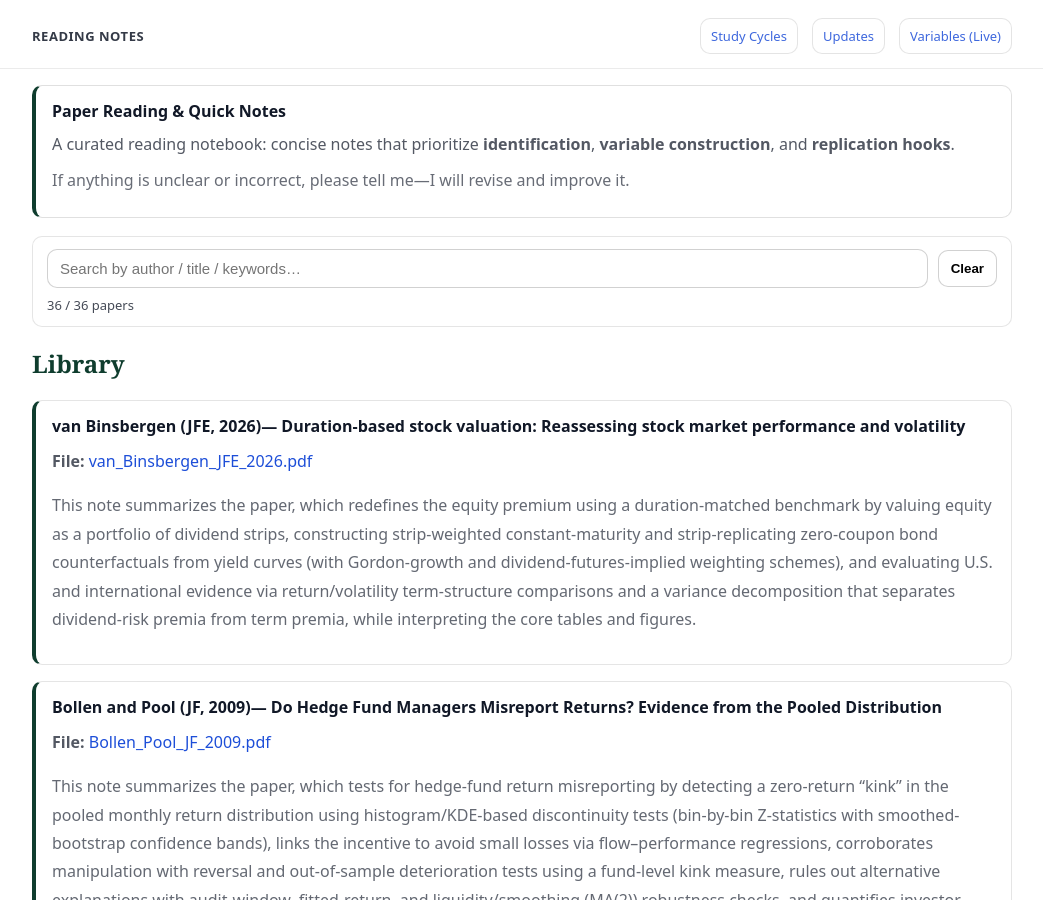
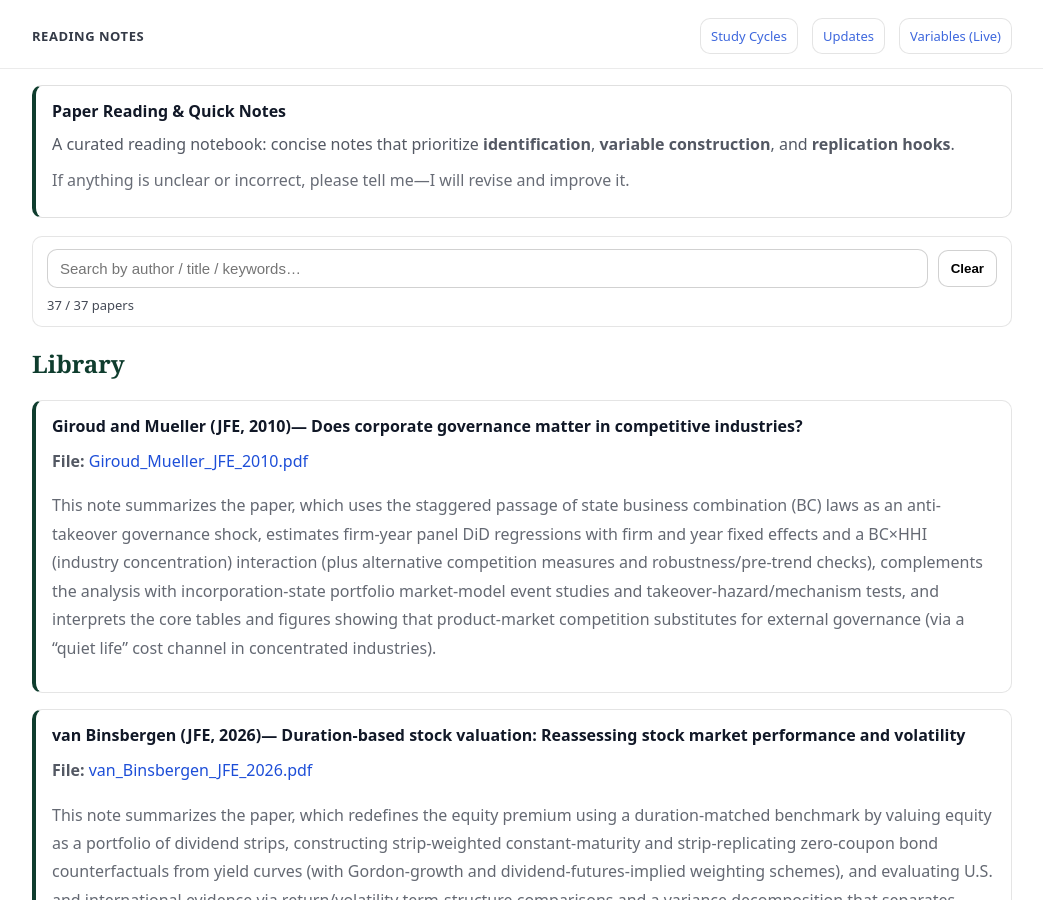
Before and after one commit to yaxinzn/study-archive, a Jekyll site: the page built from reading/index.md, in a window 1280 px wide and 900 px high. Shown: the whole window, without its empty margins (118-1161 px from the left). Built offline with Jekyll 4.4.1, drawn with Linux system fonts in a browser that asks for light colours.

Commit message:
Reading: add/update Giroud_Mueller_JFE_2010.pdf

```diff
--- a/_data/reading.yml
+++ b/_data/reading.yml
@@ -1,3 +1,7 @@
+- title: "Giroud and Mueller (JFE, 2010)— Does corporate governance matter in competitive industries?"
+  file: "Giroud_Mueller_JFE_2010.pdf"
+  desc: "This note summarizes the paper, which uses the staggered passage of state business combination (BC) laws as an anti-takeover governance shock, estimates firm-year panel DiD regressions with firm and year fixed effects and a BC×HHI (industry concentration) interaction (plus alternative competition measures and robustness/pre-trend checks), complements the analysis with incorporation-state portfolio market-model event studies and takeover-hazard/mechanism tests, and interprets the core tables and figures showing that product-market competition substitutes for external governance (via a “quiet life” cost channel in concentrated industries)."
+
 - title: "van Binsbergen (JFE, 2026)— Duration-based stock valuation: Reassessing stock market performance and volatility"
   file: "van_Binsbergen_JFE_2026.pdf"
   desc: "This note summarizes the paper, which redefines the equity premium using a duration-matched benchmark by valuing equity as a portfolio of dividend strips, constructing strip-weighted constant-maturity and strip-replicating zero-coupon bond counterfactuals from yield curves (with Gordon-growth and dividend-futures-implied weighting schemes), and evaluating U.S. and international evidence via return/volatility term-structure comparisons and a variance decomposition that separates dividend-risk premia from term premia, while interpreting the core tables and figures."
```
Also changed, not shown: 1 other file.
